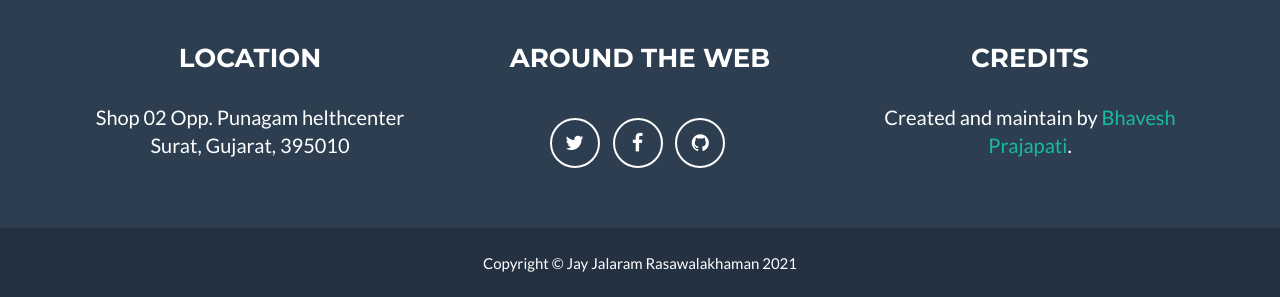
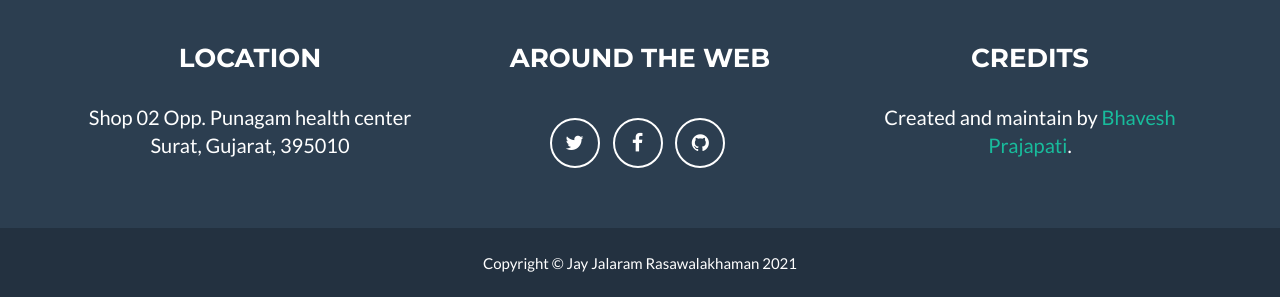
Before and after one commit to jayjalaram/jayjalaram.github.io, a Jekyll site: the page built from _posts/2014-07-18-project-1.markdown, in a window 1280 px wide and 900 px high, scrolled down 3457 px. Shown: the part 600-897 px from the top of the window. Built offline with Jekyll 4.4.1, drawn with Linux system fonts in a browser that asks for light colours.

Commit message:
add something...

```diff
--- a/_config.yml
+++ b/_config.yml
@@ -48,7 +48,7 @@ social:
 
 # Postal address (add as many lines as necessary)
 address:
-  - line: Shop 02 Opp. Punagam helthcenter
+  - line: Shop 02 Opp. Punagam health center
   - line: Surat, Gujarat, 395010
 
 # Credits content
```
